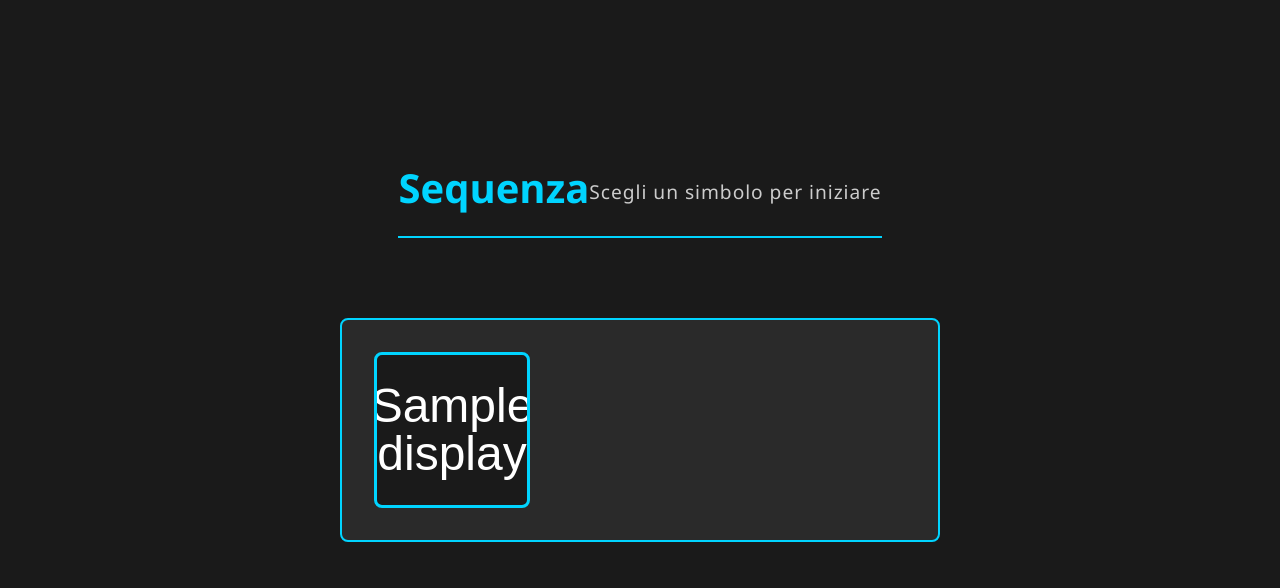
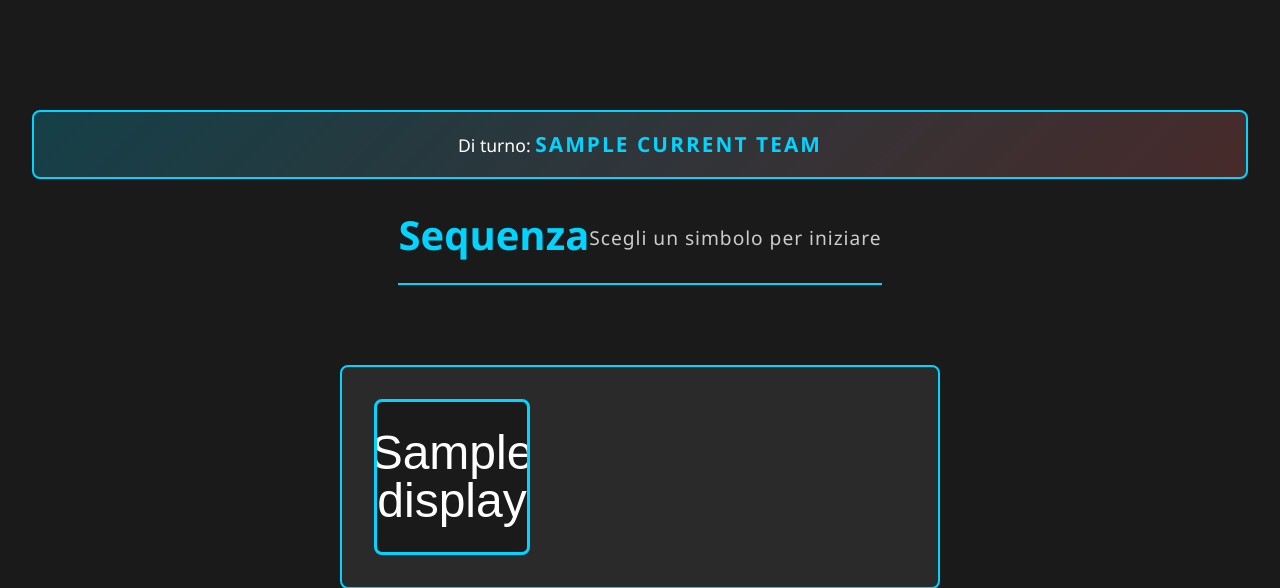
Before and after one commit to carlo-perini/only_connect_ita, a Flask app: template app/templates/round_symbols.html in a window 1280 px wide. Shown: the top 588 px of the page. Run offline with Flask 3, Linux system fonts and the light colour scheme; the template is opened without the code that fills it: most values are stand-ins (such as "Sample title", 1, 10 or a date in 2020).

```diff
--- a/app/static/css/style.css
+++ b/app/static/css/style.css
@@ -719,6 +719,30 @@ html, body {
     cursor: not-allowed;
 }
 
+/* CURRENT TEAM BANNER */
+.current-team-banner {
+    background: linear-gradient(135deg, rgba(0, 212, 255, 0.2), rgba(255, 107, 107, 0.2));
+    border: 2px solid var(--color-primary);
+    border-radius: var(--border-radius);
+    padding: 1rem 1.5rem;
+    margin-bottom: 1.5rem;
+    width: 100%;
+    text-align: center;
+}
+
+.current-team-banner p {
+    margin: 0;
+    font-size: 1.1rem;
+    color: var(--color-text);
+}
+
+.current-team-banner strong {
+    color: var(--color-primary);
+    font-size: 1.3rem;
+    text-transform: uppercase;
+    letter-spacing: 0.1em;
+}
+
 /* CHOOSE TEAM PAGE */
 .choose-team-page {
     flex: 1;
--- a/app/templates/round_symbols.html
+++ b/app/templates/round_symbols.html
@@ -4,6 +4,13 @@
 
 {% block content %}
 <div class="round-page symbols-page">
+    <!-- Indica chi è di turno -->
+    {% if current_team %}
+    <div class="current-team-banner">
+        <p>Di turno: <strong>{{ current_team.team_name }}</strong></p>
+    </div>
+    {% endif %}
+
     <div class="round-header">
         <h1>{% if round_type == 'connections' %}Connessioni{% else %}Sequenza{% endif %}</h1>
         <p class="round-subtitle">Scegli un simbolo per iniziare</p>
```
Also changed, not shown: app/routes.py (+7 -3 lines), app/templates/connections.html (+7 -2 lines), app/templates/sequence.html (+7 -2 lines).
